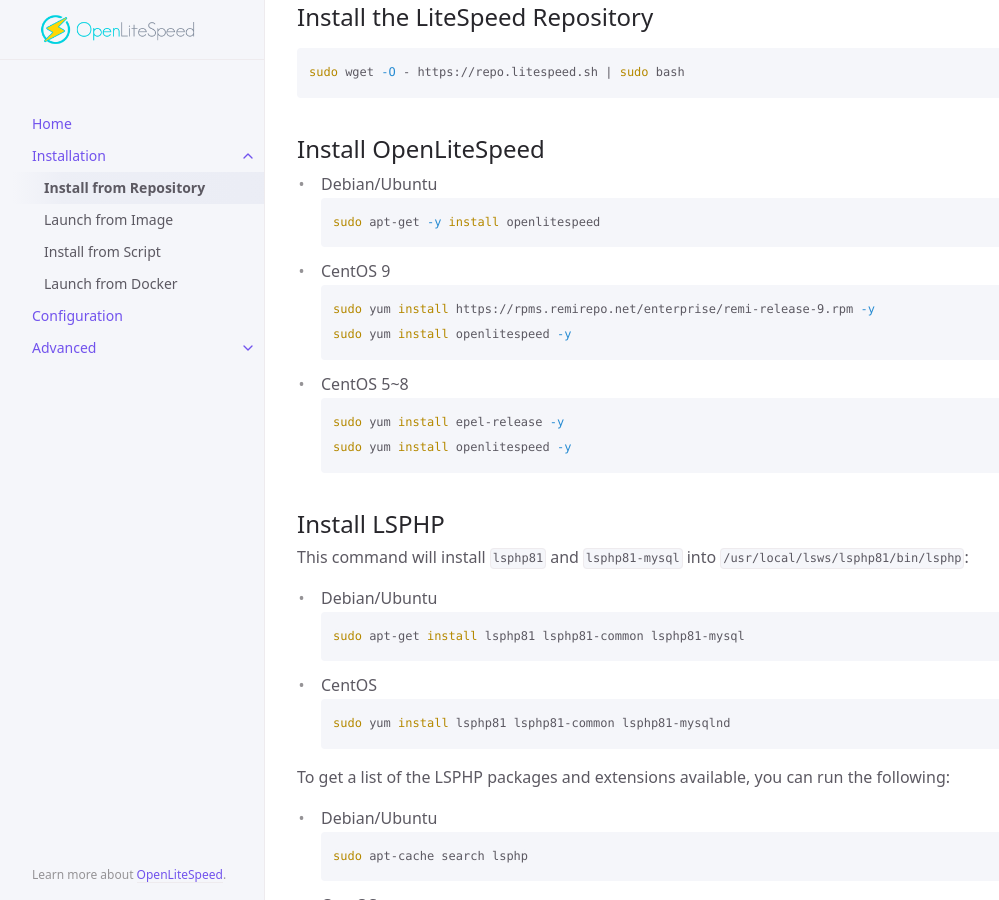
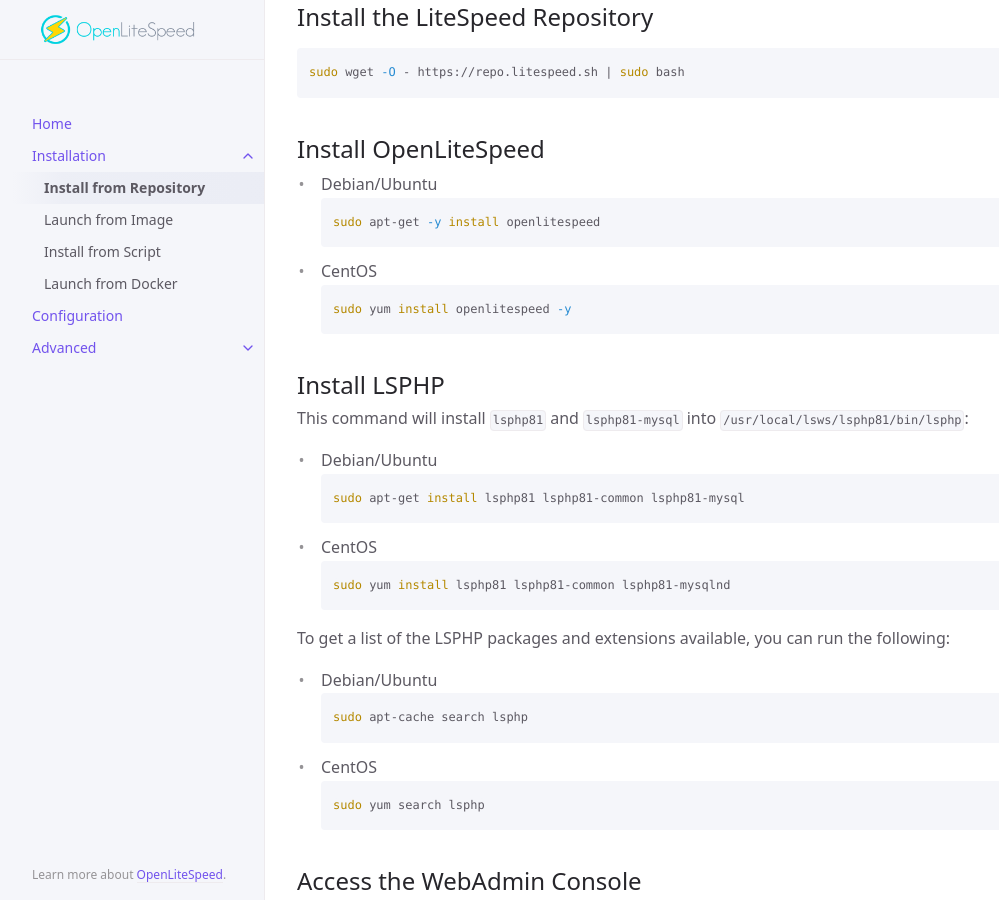
Before and after one commit to litespeedtech/openlitespeed-doc, a Jekyll site: the page built from docs/installation/installation-repo.md, in a window 1280 px wide and 900 px high, scrolled down 379 px. Shown: the whole window, without its empty margins (107-1106 px from the left). Built offline with Jekyll 4.4.1, drawn with Linux system fonts in a browser that asks for light colours.

Commit message:
modified:   docs/installation/installation-repo.md

````diff
--- a/docs/installation/installation-repo.md
+++ b/docs/installation/installation-repo.md
@@ -32,15 +32,8 @@ sudo wget -O - https://repo.litespeed.sh | sudo bash
 sudo apt-get -y install openlitespeed
 ```
 
-- CentOS 9
+- CentOS
 ```bash
-sudo yum install https://rpms.remirepo.net/enterprise/remi-release-9.rpm -y
-sudo yum install openlitespeed -y
-```
-
-- CentOS 5~8
-```bash
-sudo yum install epel-release -y
 sudo yum install openlitespeed -y
 ```
 
````
